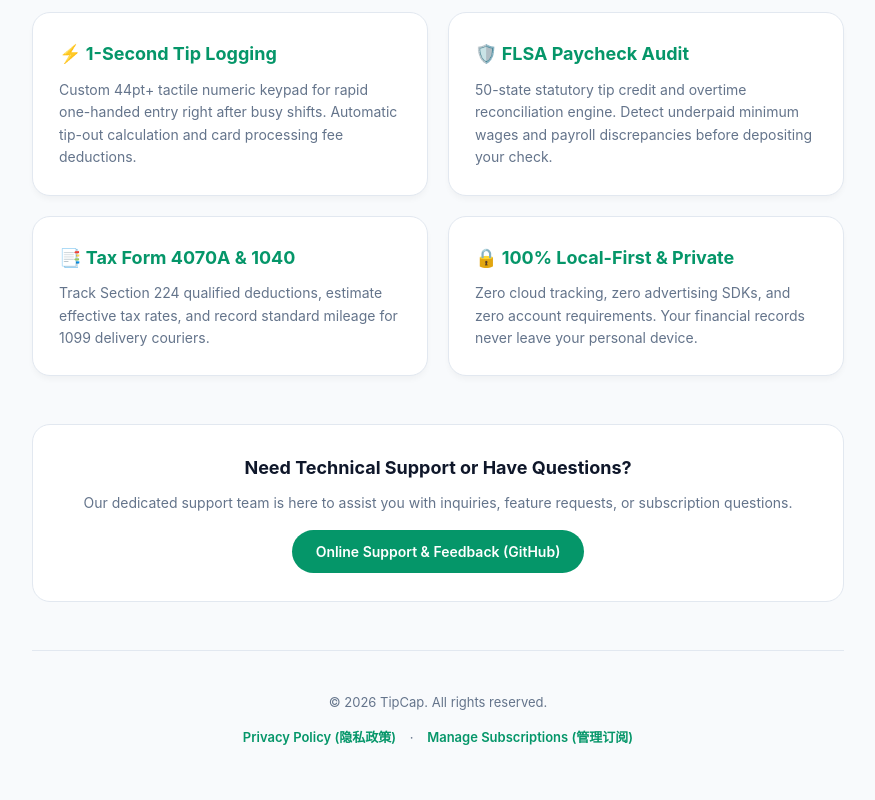
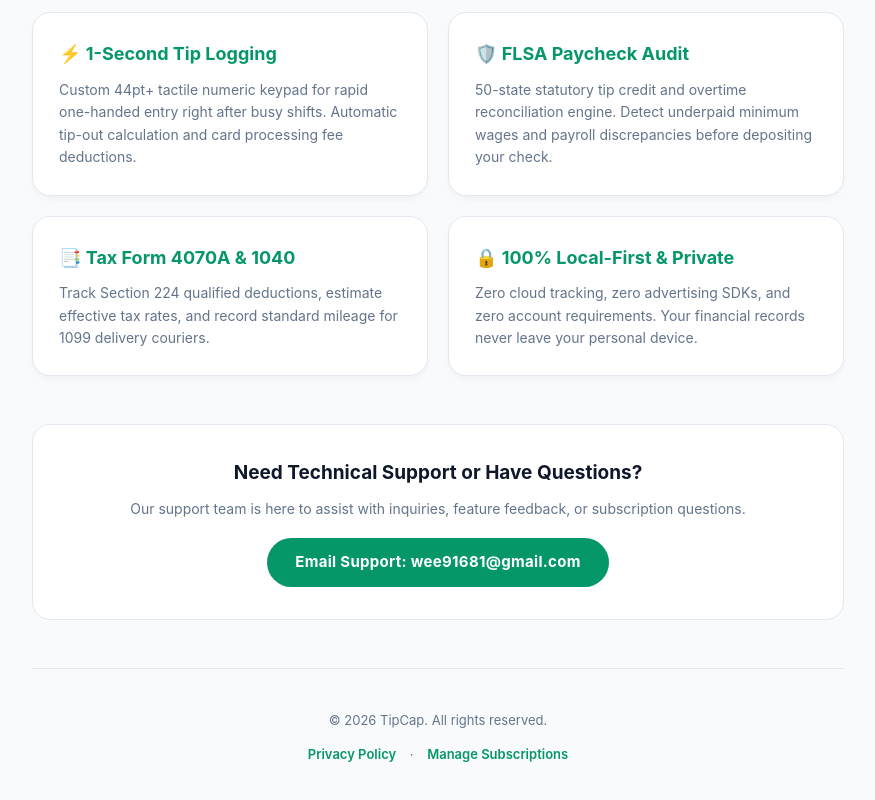
Before and after one commit to wee91681-ops/wee91681-ops.github.io, a plain HTML site: page tipcap/index.html in a window 1280 px wide. Shown: the part 368-1168 px from the top of the page, without its empty margins (202-1077 px from the left). Drawn offline with Linux system fonts and the light colour scheme.

Commit message:
feat: bind wee91681@gmail.com and enforce strict language purity

```diff
--- a/tipcap/index.html
+++ b/tipcap/index.html
@@ -3,7 +3,7 @@
 <head>
   <meta charset="UTF-8" />
   <meta name="viewport" content="width=device-width, initial-scale=1.0" />
-  <title>TipCap - Professional Tip Tracker & FLSA Paycheck Audit</title>
+  <title>TipCap - Official Support &amp; Product Overview</title>
   <style>
     :root {
       --primary: #059669;
@@ -38,7 +38,6 @@
       margin: 0 auto;
       padding: 40px 24px 80px;
     }
-    /* 顶部导航与语言切换 */
     .top-bar {
       display: flex;
       justify-content: space-between;
@@ -93,7 +92,6 @@
       color: #ffffff;
       box-shadow: 0 2px 4px rgba(5, 150, 105, 0.25);
     }
-    /* Header */
     header {
       text-align: center;
       margin-bottom: 48px;
@@ -123,7 +121,6 @@
       max-width: 640px;
       line-height: 1.6;
     }
-    /* Feature Grid */
     .grid {
       display: grid;
       grid-template-columns: repeat(auto-fit, minmax(260px, 1fr));
@@ -153,40 +150,40 @@
       line-height: 1.6;
       margin: 0;
     }
-    /* Support Box */
     .support-box {
       background: var(--card-bg);
       border: 1px solid var(--border);
       border-radius: 18px;
-      padding: 28px;
+      padding: 32px 28px;
       text-align: center;
       margin-bottom: 48px;
     }
     .support-box h3 {
       margin: 0 0 8px 0;
-      font-size: 18px;
+      font-size: 19px;
       color: var(--text-main);
     }
     .support-box p {
       color: var(--text-muted);
       font-size: 14px;
-      margin: 0 0 16px 0;
+      margin: 0 0 18px 0;
     }
     .btn-contact {
       display: inline-block;
       background: var(--primary);
       color: #ffffff;
-      padding: 10px 24px;
+      padding: 12px 28px;
       border-radius: 999px;
       text-decoration: none;
-      font-size: 14px;
-      font-weight: 600;
-      transition: background 0.2s;
+      font-size: 15px;
+      font-weight: 700;
+      letter-spacing: 0.3px;
+      transition: background 0.2s, transform 0.1s;
     }
     .btn-contact:hover {
       background: var(--primary-dark);
+      transform: translateY(-1px);
     }
-    /* Footer */
     footer {
       border-top: 1px solid var(--border);
       padding-top: 28px;
@@ -218,7 +215,6 @@
 </head>
 <body>
   <div class="container">
-    <!-- 顶部导航与语言切换 -->
     <div class="top-bar">
       <a href="index.html" class="brand">
         TipCap <span class="brand-dot"></span>
@@ -231,7 +227,7 @@
       </div>
     </div>
 
-    <!-- 1. English Content -->
+    <!-- 1. English Content (100% Pure English) -->
     <div id="content-en" class="lang-content">
       <header>
         <div class="badge">U.S. &amp; CANADA · 2026 AUDIT COMPLIANT</div>
@@ -260,12 +256,12 @@
 
       <div class="support-box">
         <h3>Need Technical Support or Have Questions?</h3>
-        <p>Our dedicated support team is here to assist you with inquiries, feature requests, or subscription questions.</p>
-        <a href="https://github.com/wee91681-ops/tipcap/issues" target="_blank" rel="noopener" class="btn-contact">Online Support &amp; Feedback (GitHub)</a>
+        <p>Our support team is here to assist with inquiries, feature feedback, or subscription questions.</p>
+        <a href="mailto:wee91681@gmail.com" class="btn-contact">Email Support: wee91681@gmail.com</a>
       </div>
     </div>
 
-    <!-- 2. Spanish Content (Español) -->
+    <!-- 2. Spanish Content (100% Pure Spanish) -->
     <div id="content-es" class="lang-content">
       <header>
         <div class="badge">EE. UU. Y CANADÁ · CUMPLIMIENTO LABORAL 2026</div>
@@ -294,12 +290,12 @@
 
       <div class="support-box">
         <h3>¿Necesitas ayuda técnica o tienes dudas?</h3>
-        <p>Nuestro equipo de soporte está listo para ayudarte con cualquier consulta o asistencia con tu suscripción.</p>
-        <a href="https://github.com/wee91681-ops/tipcap/issues" target="_blank" rel="noopener" class="btn-contact">Centro de Soporte en Línea (GitHub)</a>
+        <p>Nuestro equipo de soporte está listo para asistirte con cualquier consulta o gestión de tu suscripción.</p>
+        <a href="mailto:wee91681@gmail.com" class="btn-contact">Correo de soporte: wee91681@gmail.com</a>
       </div>
     </div>
 
-    <!-- 3. Vietnamese Content (Tiếng Việt) -->
+    <!-- 3. Vietnamese Content (100% Pure Vietnamese) -->
     <div id="content-vi" class="lang-content">
       <header>
         <div class="badge">HOA KỲ &amp; CANADA · TUÂN THỦ PHÁP LUẬT 2026</div>
@@ -329,11 +325,11 @@
       <div class="support-box">
         <h3>Bạn cần hỗ trợ kỹ thuật hoặc có thắc mắc?</h3>
         <p>Đội ngũ hỗ trợ của chúng tôi luôn sẵn sàng giải đáp thắc mắc và hỗ trợ bạn về ứng dụng cũng như gói đăng ký.</p>
-        <a href="https://github.com/wee91681-ops/tipcap/issues" target="_blank" rel="noopener" class="btn-contact">Trung tâm hỗ trợ trực tuyến (GitHub)</a>
+        <a href="mailto:wee91681@gmail.com" class="btn-contact">Email hỗ trợ: wee91681@gmail.com</a>
       </div>
     </div>
 
-    <!-- 4. Chinese Content (简体中文) -->
+    <!-- 4. Chinese Content (100% 纯中文) -->
     <div id="content-zh" class="lang-content">
       <header>
         <div class="badge">全美 50 州与加拿大 · 2026 劳工法案合规</div>
@@ -363,22 +359,45 @@
       <div class="support-box">
         <h3>需要技术支持或有任何疑问？</h3>
         <p>我们的技术支持团队竭诚为您解答产品使用、功能反馈或订阅相关问题。</p>
-        <a href="https://github.com/wee91681-ops/tipcap/issues" target="_blank" rel="noopener" class="btn-contact">在线技术支持与工单反馈 (GitHub)</a>
+        <a href="mailto:wee91681@gmail.com" class="btn-contact">联系技术支持：wee91681@gmail.com</a>
       </div>
     </div>
 
     <footer>
       <p>© 2026 TipCap. All rights reserved.</p>
       <p>
-        <a href="privacy.html">Privacy Policy (隐私政策)</a>
+        <a id="footer-privacy" href="privacy.html">Privacy Policy</a>
         <span>·</span>
-        <a href="https://apps.apple.com/account/subscriptions" target="_blank" rel="noopener">Manage Subscriptions (管理订阅)</a>
+        <a id="footer-subs" href="https://apps.apple.com/account/subscriptions" target="_blank" rel="noopener">Manage Subscriptions</a>
       </p>
     </footer>
   </div>
 
   <script>
     const supportedLangs = ['en', 'es', 'vi', 'zh'];
+
+    const metaL10n = {
+      en: {
+        title: 'TipCap - Official Support & Product Overview',
+        footerPrivacy: 'Privacy Policy',
+        footerSubs: 'Manage Subscriptions'
+      },
+      es: {
+        title: 'TipCap - Soporte Oficial e Información del Producto',
+        footerPrivacy: 'Política de Privacidad',
+        footerSubs: 'Administrar Suscripciones'
+      },
+      vi: {
+        title: 'TipCap - Hỗ Trợ Chính Thức & Giới Thiệu Ứng Dụng',
+        footerPrivacy: 'Chính Sách Bảo Mật',
+        footerSubs: 'Quản Lý Gói Đăng Ký'
+      },
+      zh: {
+        title: 'TipCap - 官方技术支持与产品介绍',
+        footerPrivacy: '隐私政策',
+        footerSubs: '管理订阅'
+      }
+    };
 
     function setLang(lang) {
       if (!supportedLangs.includes(lang)) lang = 'en';
@@ -398,6 +417,14 @@
         activeCard.classList.add('active');
       }
 
+      // 纯净度更新：动态更新网页标题与页脚文本，杜绝多语种混杂
+      const l10n = metaL10n[lang] || metaL10n.en;
+      document.title = l10n.title;
+      const footerPrivacy = document.getElementById('footer-privacy');
+      if (footerPrivacy) footerPrivacy.textContent = l10n.footerPrivacy;
+      const footerSubs = document.getElementById('footer-subs');
+      if (footerSubs) footerSubs.textContent = l10n.footerSubs;
+
       // 共享存储偏好 (与 privacy.html 互通)
       try {
         localStorage.setItem('tipcap_privacy_lang', lang);
@@ -406,9 +433,7 @@
       document.documentElement.lang = lang;
     }
 
-    // 智能初始化语言
     (function init() {
-      // 1. URL 参数优先 ?lang=zh
       const params = new URLSearchParams(window.location.search);
       const urlLang = params.get('lang');
       if (urlLang && supportedLangs.includes(urlLang.toLowerCase())) {
@@ -416,7 +441,6 @@
         return;
       }
 
-      // 2. 本地缓存 (与 privacy.html 共享)
       try {
         const saved = localStorage.getItem('tipcap_privacy_lang');
         if (saved && supportedLangs.includes(saved)) {
@@ -425,7 +449,6 @@
         }
       } catch (e) {}
 
-      // 3. 浏览器语言检测
       const navLang = (navigator.language || navigator.userLanguage || '').toLowerCase();
       if (navLang.startsWith('zh')) {
         setLang('zh');
```
Also changed, not shown: tipcap/privacy.html (+44 -21 lines).
